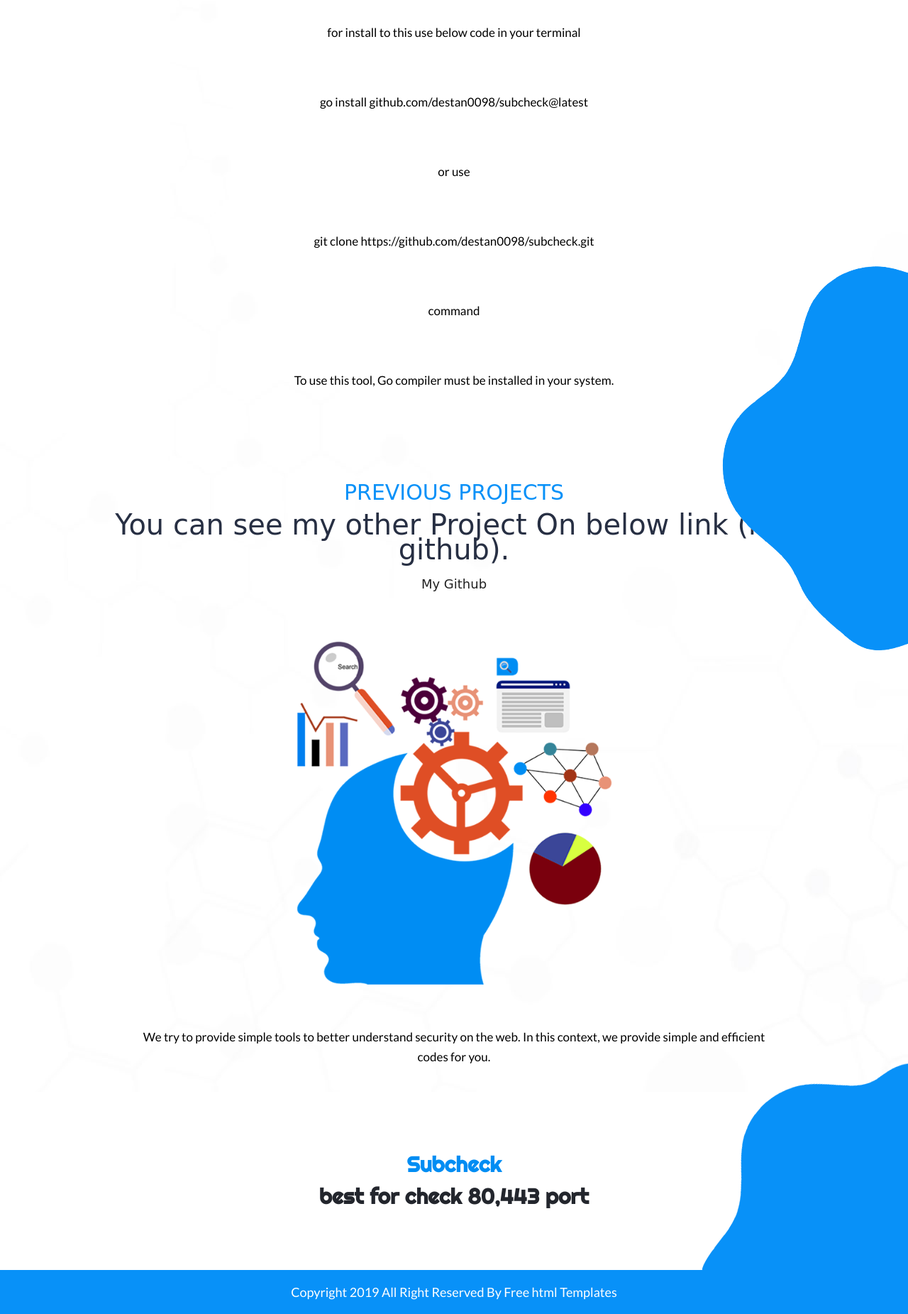
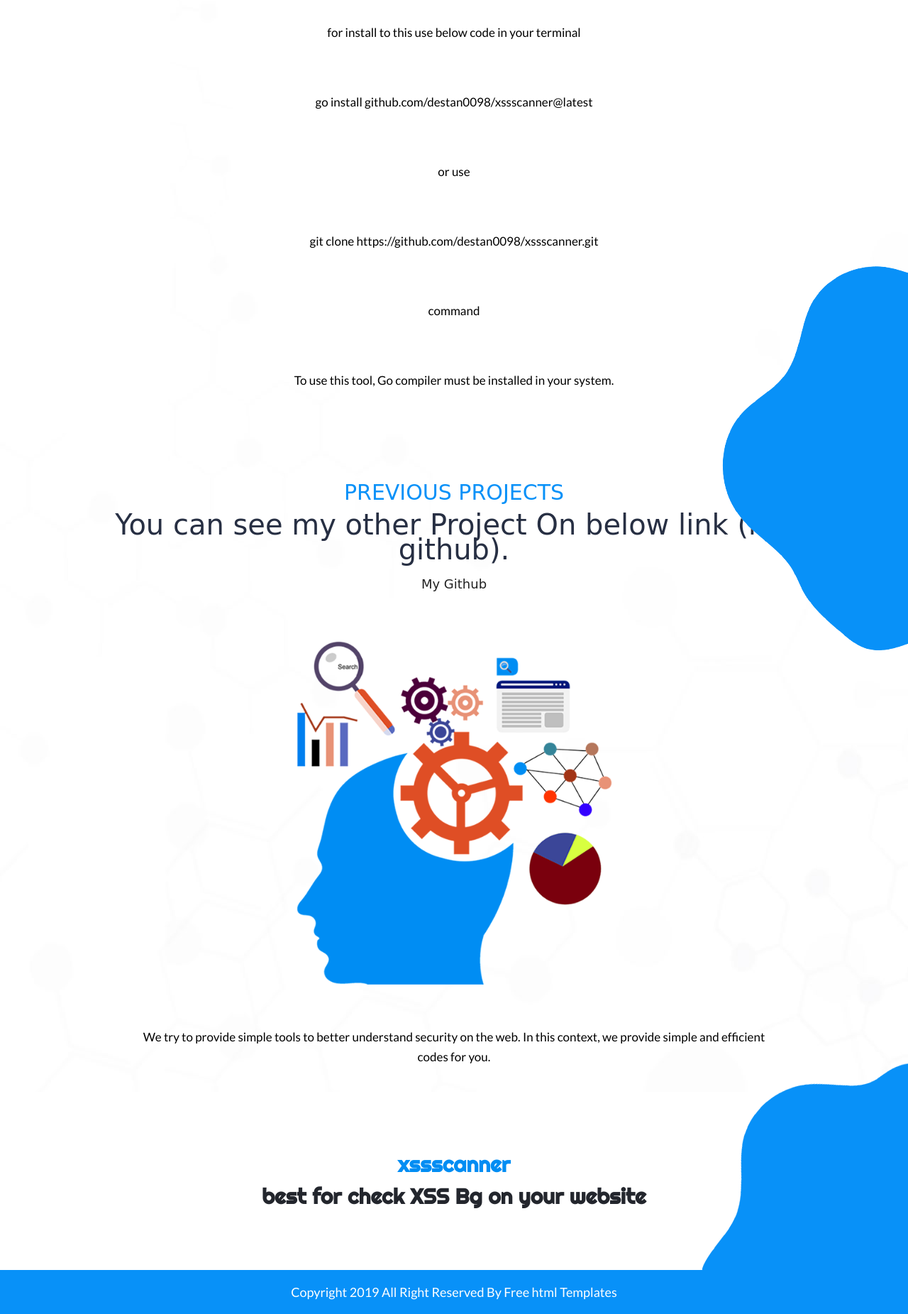
Before and after one commit to destan0098/xssscanner, a plain HTML site: page docs/index.html in a window 1280 px wide. Shown: the part 1566-3417 px from the top of the page at 71% size. Drawn offline with nearby package versions, Linux system fonts and the light colour scheme; a web font is replaced by a local one.

Commit message:
add docs

```diff
--- a/docs/index.html
+++ b/docs/index.html
@@ -124,9 +124,10 @@
                         <div class="business_box ">
                            <figure><img src="images/business_img.jpg" alt="#"/></figure>
                            <p>for install to this use below code in your terminal</p>
-                           <p>go install github.com/destan0098/subcheck@latest</p>
+                           <p>go install github.com/destan0098/xssscanner@latest</p>
                            <p>or use</p>
-                           <p>git clone https://github.com/destan0098/subcheck.git</p>
+                           <p>git clone https://github.com/destan0098/xssscanner.git
+                           </p>
                            <p>command</p>
                            <p>To use this tool, Go compiler must be installed in your system.</p>
 
@@ -179,8 +180,8 @@
                <div class="row">
                   <div class="col-md-12 ">
                      <div class="cont">
-                        <h3> <strong class="multi"> Subcheck </strong><br>
-                          best for check 80,443 port
+                        <h3> <strong class="multi"> xssscanner </strong><br>
+                          best for check XSS Bg on your website
                         </h3>
                      </div>
                   </div>
```
